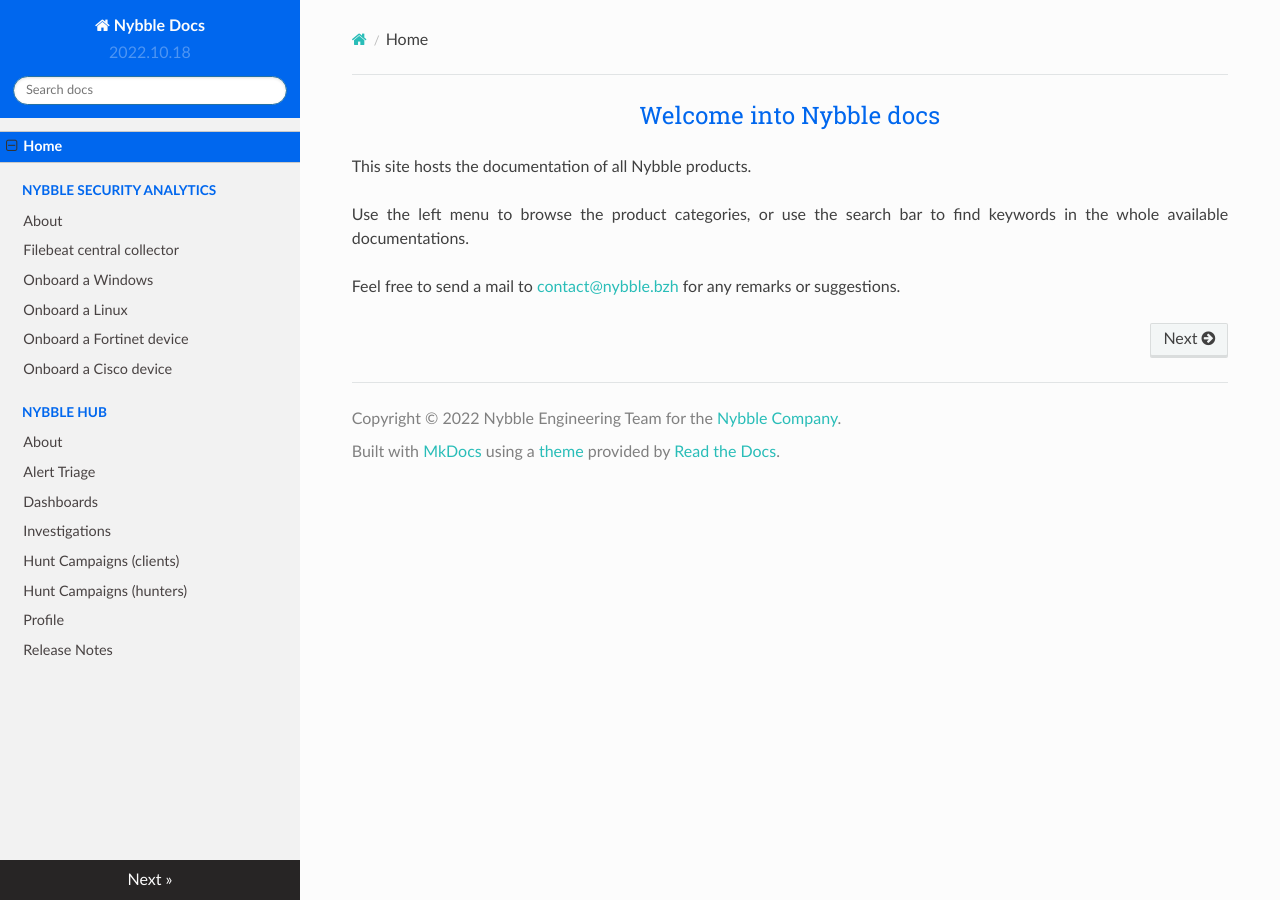
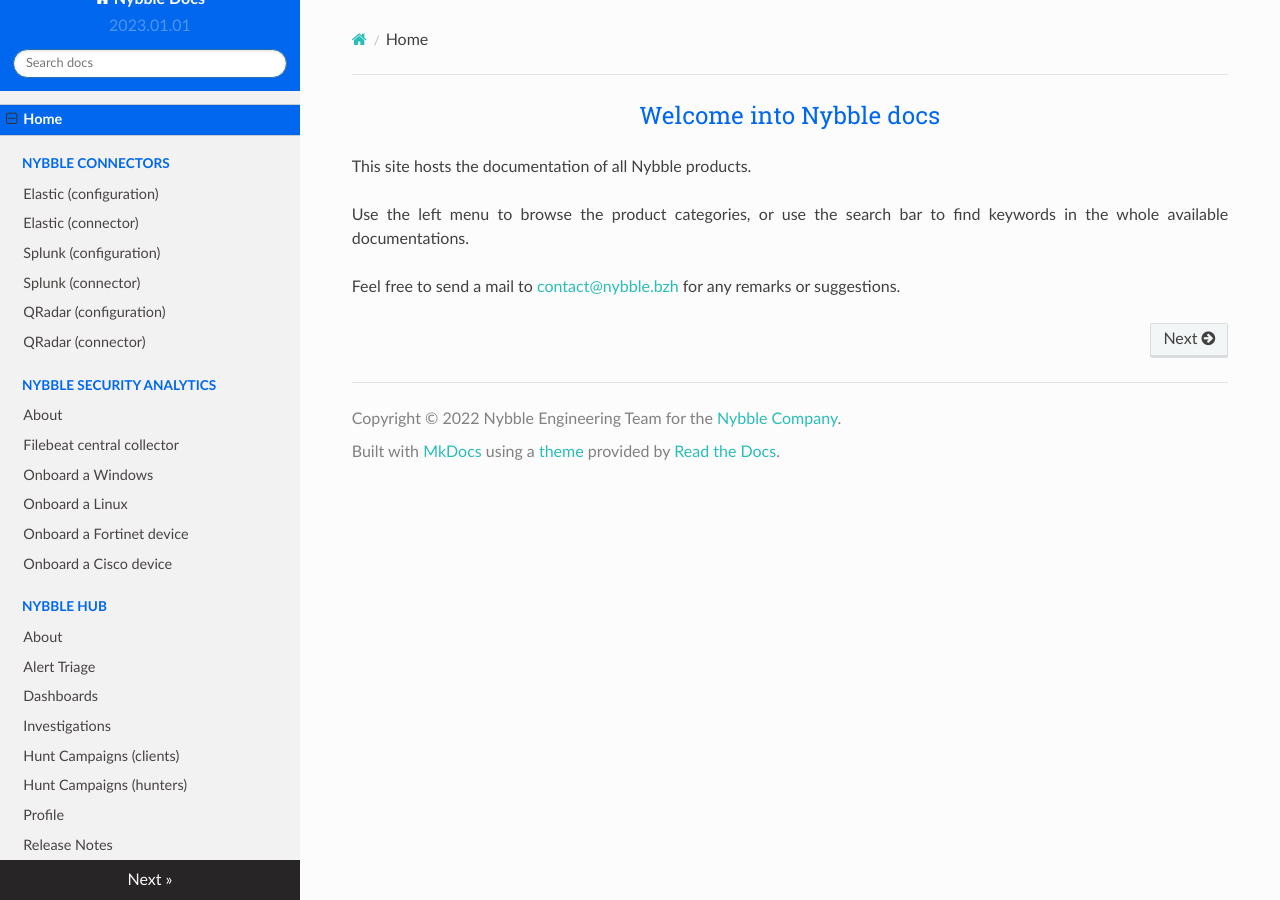
Before and after one commit to nybble-security/nybble-security.github.io, an MkDocs documentation site: the page built from docs/index.md, in a window 1280 px wide. Built offline with MkDocs 1.6.1, drawn with Linux system fonts in a browser that asks for light colours; nearby versions of some CDN libraries.

Commit message:
création des pages pour les connecteurs

```diff
--- a/mkdocs.yml
+++ b/mkdocs.yml
@@ -4,6 +4,13 @@ site_description: Nybble documentation website.
 site_author: Nybble Engineering Team
 nav:
  - Home: index.md
+ - Nybble Connectors:
+   - Elastic (configuration): connectors/elastic-configuration.md
+   - Elastic (connector): connectors/elastic-connector.md
+   - Splunk (configuration): connectors/splunk-configuration.md
+   - Splunk (connector): connectors/splunk-connector.md
+   - QRadar (configuration): connectors/qradar-configuration.md
+   - QRadar (connector): connectors/qradar-connector.md
  - Nybble Security Analytics:
    - About: nsa/overview.md
    - Filebeat central collector: nsa/filebeat-collector.md
@@ -24,7 +31,7 @@ theme: readthedocs
 extra_css: [extra.css]
 copyright: Copyright &copy; 2022 Nybble Engineering Team for the <a href="https://nybble-security.io">Nybble Company</a>.
 extra:
-  version: "2022.10.18"
+  version: "2023.01.01"
 markdown_extensions:
   - attr_list
   - admonition
```
Also changed, not shown: docs/connectors/elastic-configuration.md (added, +18 -0 lines), docs/connectors/elastic-connector.md (added, +1 -0 lines), docs/connectors/qradar-configuration.md (added, +3 -0 lines), docs/connectors/qradar-connector.md (added, +1 -0 lines), docs/connectors/splunk-configuration.md (added, +3 -0 lines), docs/connectors/splunk-connector.md (added, +1 -0 lines), docs/nybble-hub/hunts-clients.md (added), docs/nybble-hub/hunts-hunters.md (added), docs/nybble-hub/profile.md (added).
